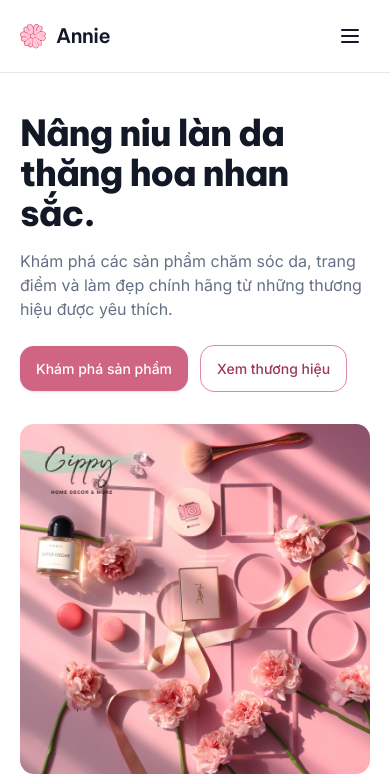
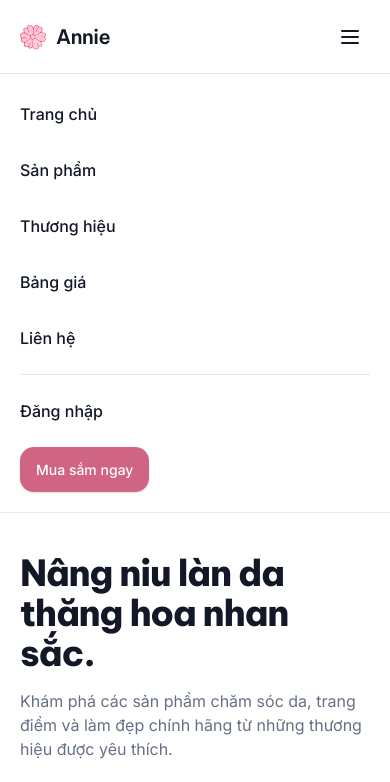
Before and after one commit to VanAnh1609/tkw_2354050003_vananh, a website with bundled scripts: page index.html in a window 390 px wide. Both pictures are taken after a click on the button "Mở menu". Shown: the top 782 px of the page. Built offline with nearby package versions, Linux system fonts and the light colour scheme.

Commit message:
Add navigation interactions and back to top

```diff
--- a/index.html
+++ b/index.html
@@ -25,18 +25,24 @@
     >
       Bỏ qua đến nội dung chính
     </a>
+    <!-- Mốc để theo dõi trạng thái cuộn của navbar -->
+    <div id="nav-sentinel" class="h-px w-full"></div>
 
     <!-- ==================================================
-         HEADER / NAVBAR
-    ================================================== -->
+     HEADER / NAVBAR
+================================================== -->
     <header
-      class="w-full border-b border-line dark:border-line-invert bg-surface dark:bg-surface-dark"
+      id="site-header"
+      class="sticky top-0 z-40 w-full border-b border-line bg-surface transition-shadow dark:border-line-invert dark:bg-surface-dark"
     >
+      <!-- NAVBAR CHÍNH -->
       <nav
         class="mx-auto flex w-full items-center justify-between px-5 py-4 lg:h-[85px] lg:max-w-[1280px] lg:px-0 lg:py-[24px]"
         aria-label="Điều hướng chính"
       >
+        <!-- LOGO + MENU DESKTOP -->
         <div class="flex items-center gap-[32px]">
+          <!-- Logo -->
           <a
             href="index.html"
             class="flex items-center gap-[10px] lg:h-[36px] lg:gap-[12px]"
@@ -47,6 +53,7 @@
               alt=""
               class="h-[28px] w-[26px] shrink-0 object-contain lg:h-[32.62px] lg:w-[29.76px]"
             />
+
             <span
               class="font-display text-[20px] font-semibold leading-[150%] tracking-tight text-ink dark:text-ink-invert lg:text-[24px]"
             >
@@ -54,62 +61,80 @@
             </span>
           </a>
 
+          <!-- MENU DESKTOP -->
           <ul class="hidden items-center gap-[32px] lg:flex">
             <li>
               <a
                 href="#hero"
                 class="font-body text-[16px] font-medium text-ink dark:text-ink-invert hover:text-brand-500"
-                >Trang chủ</a
               >
+                Trang chủ
+              </a>
             </li>
+
             <li>
               <a
                 href="#features"
                 class="font-body text-[16px] font-medium text-ink dark:text-ink-invert hover:text-brand-500"
-                >Sản phẩm</a
               >
+                Sản phẩm
+              </a>
             </li>
+
             <li>
               <a
                 href="#brands"
                 class="font-body text-[16px] font-medium text-ink dark:text-ink-invert hover:text-brand-500"
-                >Thương hiệu</a
               >
+                Thương hiệu
+              </a>
             </li>
+
             <li>
               <a
                 href="#testimonials"
                 class="font-body text-[16px] font-medium text-ink dark:text-ink-invert hover:text-brand-500"
-                >Bảng giá</a
               >
+                Bảng giá
+              </a>
             </li>
+
             <li>
               <a
                 href="#faq"
                 class="font-body text-[16px] font-medium text-ink dark:text-ink-invert hover:text-brand-500"
-                >Liên hệ</a
               >
+                Liên hệ
+              </a>
             </li>
           </ul>
         </div>
 
+        <!-- NÚT DESKTOP -->
         <div class="hidden items-center gap-[16px] lg:flex">
           <a
             href="#login"
             class="font-body text-[14px] font-medium text-ink dark:text-ink-invert hover:text-brand-500"
-            >Đăng nhập</a
           >
+            Đăng nhập
+          </a>
+
           <a
             href="#pricing"
             class="btn-primary rounded-card px-[12px] py-[8px] font-body text-[14px] font-medium"
-            >Mua sắm ngay</a
           >
+            Mua sắm ngay
+          </a>
         </div>
 
+        <!-- NÚT HAMBURGER MOBILE -->
         <button
+          id="menu-toggle"
           type="button"
-          class="flex h-10 w-10 items-center justify-center rounded-card text-ink dark:text-ink-invert lg:hidden"
+          class="flex h-10 w-10 items-center justify-center lg:hidden"
           aria-label="Mở menu"
+          aria-expanded="false"
+          aria-controls="mobile-menu"
         >
           <svg
             class="h-6 w-6"
@@ -127,6 +152,82 @@
           </svg>
         </button>
       </nav>
+
+      <!-- ==================================================
+       MOBILE MENU
+       JS sẽ mở/đóng phần này
+  ================================================== -->
+      <div
+        id="mobile-menu"
+        class="hidden border-t border-line bg-surface px-5 py-5 dark:border-line-invert dark:bg-surface-dark lg:hidden"
+      >
+        <nav aria-label="Điều hướng mobile">
+          <ul class="flex flex-col gap-4">
+            <li>
+              <a
+                href="#hero"
+                class="block py-2 font-body text-[16px] font-medium text-ink hover:text-brand-500 dark:text-ink-invert"
+              >
+                Trang chủ
+              </a>
+            </li>
+
+            <li>
+              <a
+                href="#features"
+                class="block py-2 font-body text-[16px] font-medium text-ink hover:text-brand-500 dark:text-ink-invert"
+              >
+                Sản phẩm
+              </a>
+            </li>
+
+            <li>
+              <a
+                href="#brands"
+                class="block py-2 font-body text-[16px] font-medium text-ink hover:text-brand-500 dark:text-ink-invert"
+              >
+                Thương hiệu
+              </a>
+            </li>
+
+            <li>
+              <a
+                href="#testimonials"
+                class="block py-2 font-body text-[16px] font-medium text-ink hover:text-brand-500 dark:text-ink-invert"
+              >
+                Bảng giá
+              </a>
+            </li>
+
+            <li>
+              <a
+                href="#faq"
+                class="block py-2 font-body text-[16px] font-medium text-ink hover:text-brand-500 dark:text-ink-invert"
+              >
+                Liên hệ
+              </a>
+            </li>
+
+            <li class="border-t border-line pt-4 dark:border-line-invert">
+              <a
+                href="#login"
+                class="block py-2 font-body text-[16px] font-medium text-ink hover:text-brand-500 dark:text-ink-invert"
+              >
+                Đăng nhập
+              </a>
+            </li>
+
+            <li>
+              <a
+                href="#pricing"
+                class="btn-primary inline-flex rounded-card px-4 py-3 font-body text-[14px] font-medium"
+              >
+                Mua sắm ngay
+              </a>
+            </li>
+          </ul>
+        </nav>
+      </div>
     </header>
 
     <main id="main-content">
@@ -1187,5 +1288,15 @@
         </div>
       </div>
     </footer>
+    <button
+      id="to-top"
+      type="button"
+      aria-label="Lên đầu trang"
+      class="fixed bottom-6 right-6 z-50 hidden flex h-12 w-12 items-center justify-center rounded-full bg-brand-500 text-white shadow-lg transition hover:bg-brand-700 hover:scale-105 focus:outline-none focus:ring-2 focus:ring-brand-300 focus:ring-offset-2"
+    >
+      ↑
+    </button>
+
+    <script type="module" src="./js/main.js"></script>
   </body>
 </html>
--- /dev/null
+++ b/js/main.js
@@ -0,0 +1,5 @@
+import { initNav, initHeaderOnScroll, initToTop } from "./nav.js";
+
+initNav();
+initHeaderOnScroll();
+initToTop();
--- /dev/null
+++ b/js/nav.js
@@ -0,0 +1,87 @@
+export function initNav() {
+  const header = document.getElementById("site-header");
+  const toggle = document.getElementById("menu-toggle");
+  const menu = document.getElementById("mobile-menu");
+
+  if (!header || !toggle || !menu) return;
+
+  function setOpen(open) {
+    menu.classList.toggle("hidden", !open);
+    toggle.setAttribute("aria-expanded", String(open));
+    toggle.setAttribute("aria-label", open ? "Đóng menu" : "Mở menu");
+    document.body.classList.toggle("overflow-hidden", open);
+  }
+
+  toggle.addEventListener("click", () => {
+    const isOpen = toggle.getAttribute("aria-expanded") === "true";
+    setOpen(!isOpen);
+  });
+
+  document.addEventListener("keydown", (event) => {
+    if (event.key !== "Escape") return;
+
+    const isOpen = toggle.getAttribute("aria-expanded") === "true";
+    if (!isOpen) return;
+
+    setOpen(false);
+    toggle.focus();
+  });
+
+  document.addEventListener("click", (event) => {
+    const isOpen = toggle.getAttribute("aria-expanded") === "true";
+    if (!isOpen) return;
+
+    if (header.contains(event.target)) return;
+
+    setOpen(false);
+  });
+
+  window.addEventListener("resize", () => {
+    if (window.innerWidth >= 1024) {
+      setOpen(false);
+    }
+  });
+
+  menu.addEventListener("click", (event) => {
+    const link = event.target.closest("a");
+    if (!link) return;
+
+    setOpen(false);
+  });
+}
+
+export function initHeaderOnScroll() {
+  const header = document.getElementById("site-header");
+  const sentinel = document.getElementById("nav-sentinel");
+
+  if (!header || !sentinel) return;
+
+  const observer = new IntersectionObserver(([entry]) => {
+    const scrolled = !entry.isIntersecting;
+
+    header.classList.toggle("shadow-sm", scrolled);
+  });
+
+  observer.observe(sentinel);
+}
+
+export function initToTop() {
+  const button = document.getElementById("to-top");
+
+  if (!button) return;
+
+  function updateVisibility() {
+    button.classList.toggle("hidden", window.scrollY <= 400);
+  }
+
+  button.addEventListener("click", () => {
+    window.scrollTo({
+      top: 0,
+      behavior: "smooth",
+    });
+  });
+
+  window.addEventListener("scroll", updateVisibility);
+
+  updateVisibility();
+}
--- /dev/null
+++ b/js/theme.js
@@ -0,0 +1,9 @@
+export function initTheme() {
+  const button = document.getElementById("theme-toggle");
+
+  if (!button) return;
+
+  button.addEventListener("click", () => {
+    document.body.classList.toggle("dark");
+  });
+}
```
Also changed, not shown: dist/output.css.
